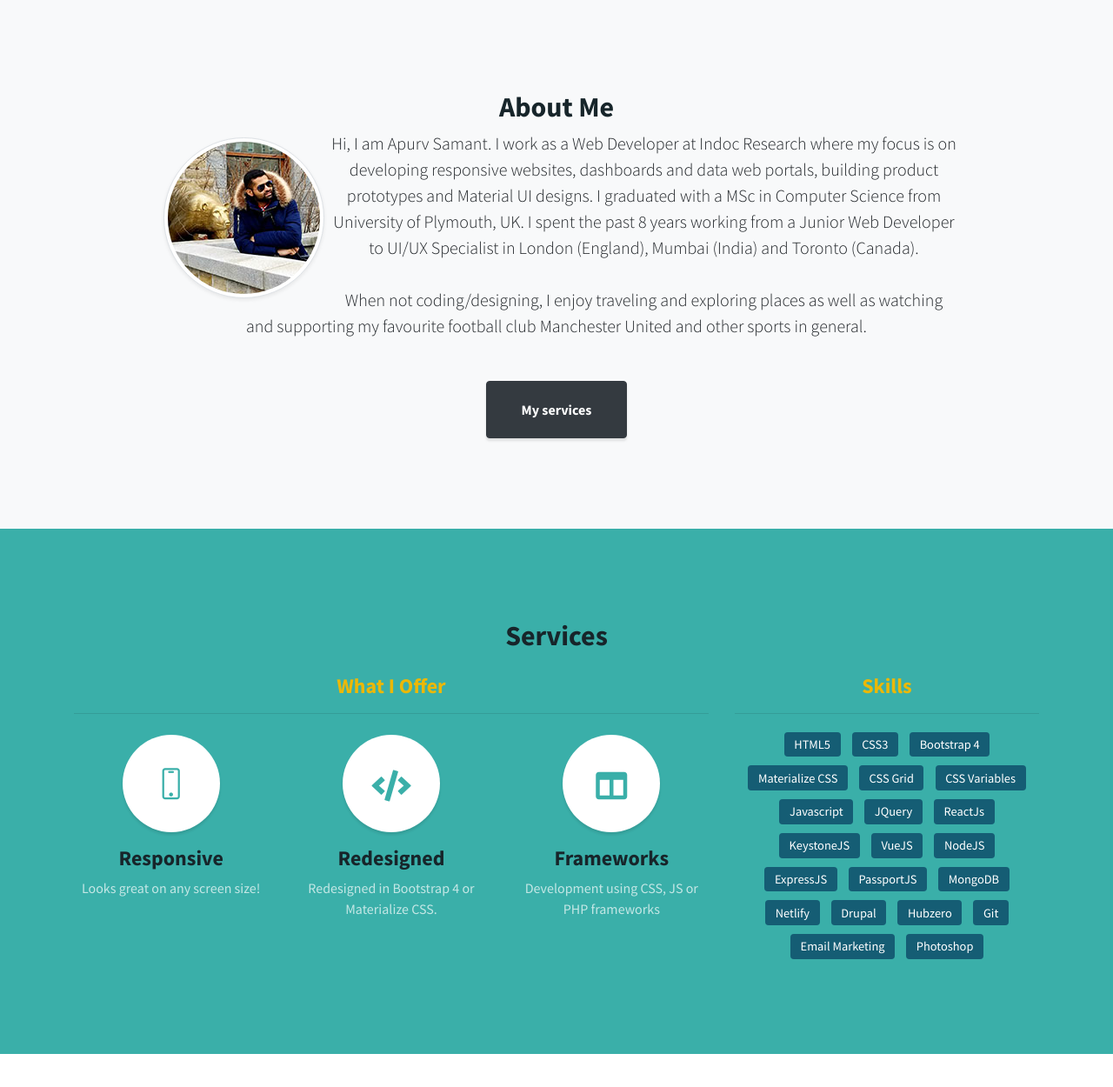
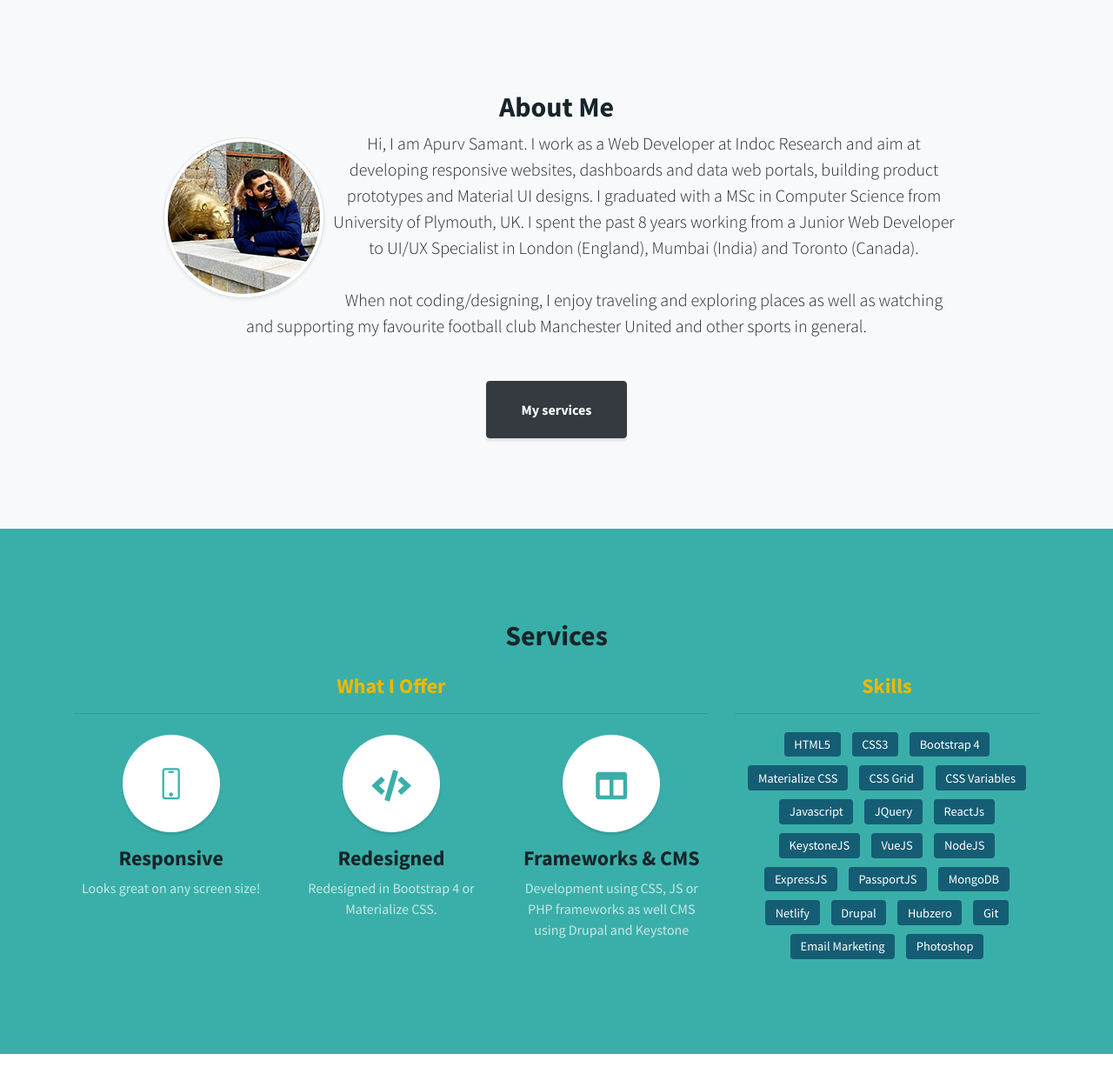
Before and after one commit to apurvsamant/website, a plain HTML site: page index.html in a window 1280 px wide. Shown: the part 800-2050 px from the top of the page at 87% size. Drawn offline with Linux system fonts and the light colour scheme.

Commit message:
updated files

```diff
--- a/index.html
+++ b/index.html
@@ -32,6 +32,8 @@
     <meta name="geo.placename" content="Toronto" />
     <meta name="geo.position" content="43.653226;-79.383184" />
     <meta name="ICBM" content="43.653226, -79.383184" />
+
+    <link rel="shortcut icon" type="image/x-icon" href="./favicon.ico">
 
 </head>
 
@@ -69,7 +71,7 @@
         <div class="container text-center my-auto">
             <h1 class="mb-1">Apurv Samant</h1>
             <h3 class="mb-5">
-        <p class="line-1 anim-typewriter text-secondary">I am a Web Designer, Developer and a Sportaholic...</p>
+        <p class="line-1 anim-typewriter text-secondary">I am a Web Designer, Developer and a Sportaholic</p>
       </h3>
             <a class="btn btn-primary btn-xl js-scroll-trigger" href="#about">Find Out More</a>
         </div>
@@ -83,7 +85,7 @@
                 <div class="col-lg-10 mx-auto">
                     <h2>About Me</h2>
                     <img src="img/apurv.jpg" class="m-2 float-left img-thumbnail rounded-circle img-fluid shadow-sm" alt="Apurv Samant">
-                    <p class="lead mb-5">Hi, I am Apurv Samant. I work as a Web Developer at Indoc Research where my focus is on developing responsive websites, dashboards and data web portals, building product prototypes and Material UI designs. I graduated with a MSc in Computer Science from University of Plymouth, UK. I spent the past 8 years working from a Junior Web Developer to UI/UX Specialist in London (England), Mumbai (India) and Toronto (Canada).
+                    <p class="lead mb-5">Hi, I am Apurv Samant. I work as a Web Developer at Indoc Research and aim at developing responsive websites, dashboards and data web portals, building product prototypes and Material UI designs. I graduated with a MSc in Computer Science from University of Plymouth, UK. I spent the past 8 years working from a Junior Web Developer to UI/UX Specialist in London (England), Mumbai (India) and Toronto (Canada).
                         <br/>
                         <br/> When not coding/designing, I enjoy traveling and exploring places as well as watching and supporting my favourite football club Manchester United and other sports in general.</p>
                     <a class="btn btn-dark btn-xl js-scroll-trigger" href="#services">My services</a>
@@ -122,8 +124,8 @@
                             <span class="service-icon rounded-circle mx-auto mb-3">
               <i class="fas fa-columns"></i>
           </span>
-                            <h4>Frameworks</h4>
-                            <p class="text-faded mb-0">Development using CSS, JS or PHP frameworks </p>
+                            <h4>Frameworks &amp; CMS</h4>
+                            <p class="text-faded mb-0">Development using CSS, JS or PHP frameworks as well CMS using Drupal and Keystone </p>
                         </div>
                     </div>
                 </div>
```
Also changed, not shown: 3363logo.ico (added), logo.png (added).
